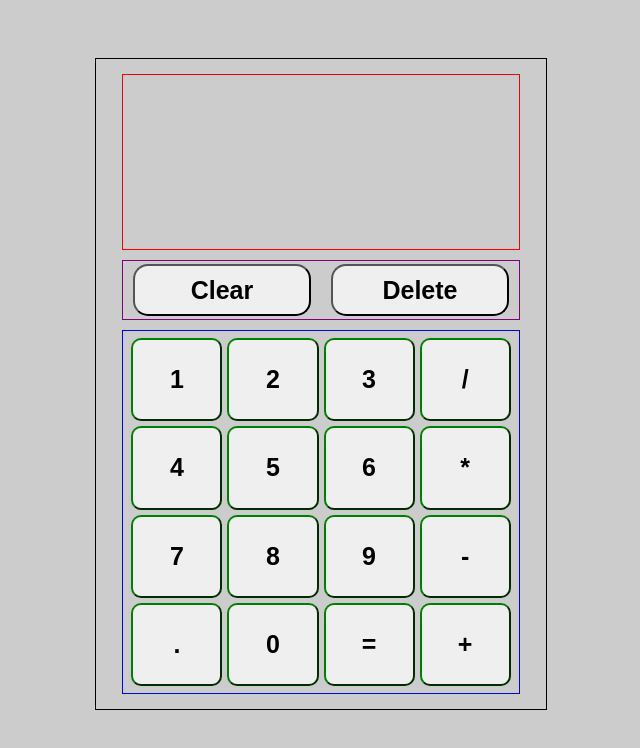
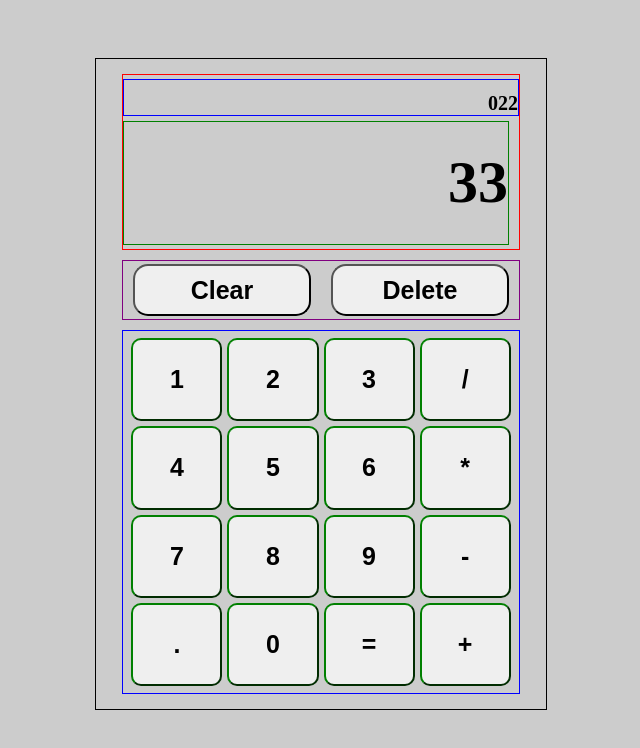
Before and after one commit to luca-deste/Calculator, a plain HTML site: page index.html in a window 1280 px wide. Shown: the whole page, without its empty margins (319-959 px from the left). Drawn offline with Linux system fonts and the light colour scheme.

Commit message:
added visual rappresentation for numbers on screen

```diff
--- a/index.html
+++ b/index.html
@@ -8,7 +8,10 @@
 </head>
 <body>
     <div class="container">
-        <div class="screen"></div>
+        <div class="screen">
+            <div class="topScreen">022</div>
+            <div class="lowScreen">33</div>
+        </div>
         <div class="onoff">
             <button class="button">Clear</button>
             <button class="button">Delete</button>
--- a/style.css
+++ b/style.css
@@ -22,6 +22,31 @@ body{
     border: 1px solid red;
     width: 88%;
     height: 30%;
+    display: flex;
+    flex-direction: column;
+    justify-content: center;
+    gap:5px;
+}
+.topScreen{
+    border: 1px solid blue;
+    text-align: end;
+    height: 20%;
+    display: flex;
+    flex-direction: row-reverse;
+    align-items: flex-end;
+    font-weight: 700;
+    font-size: 20px;
+}
+.lowScreen {
+    border: 1px solid green;
+    text-align: end;
+    height: 70%;
+    display: flex;
+    flex-direction: row-reverse;
+    align-items: center;
+    margin-right: 10px;
+    font-weight: 700;
+    font-size: 60px;
 }
 .onoff {
     border: 1px solid purple;
```
